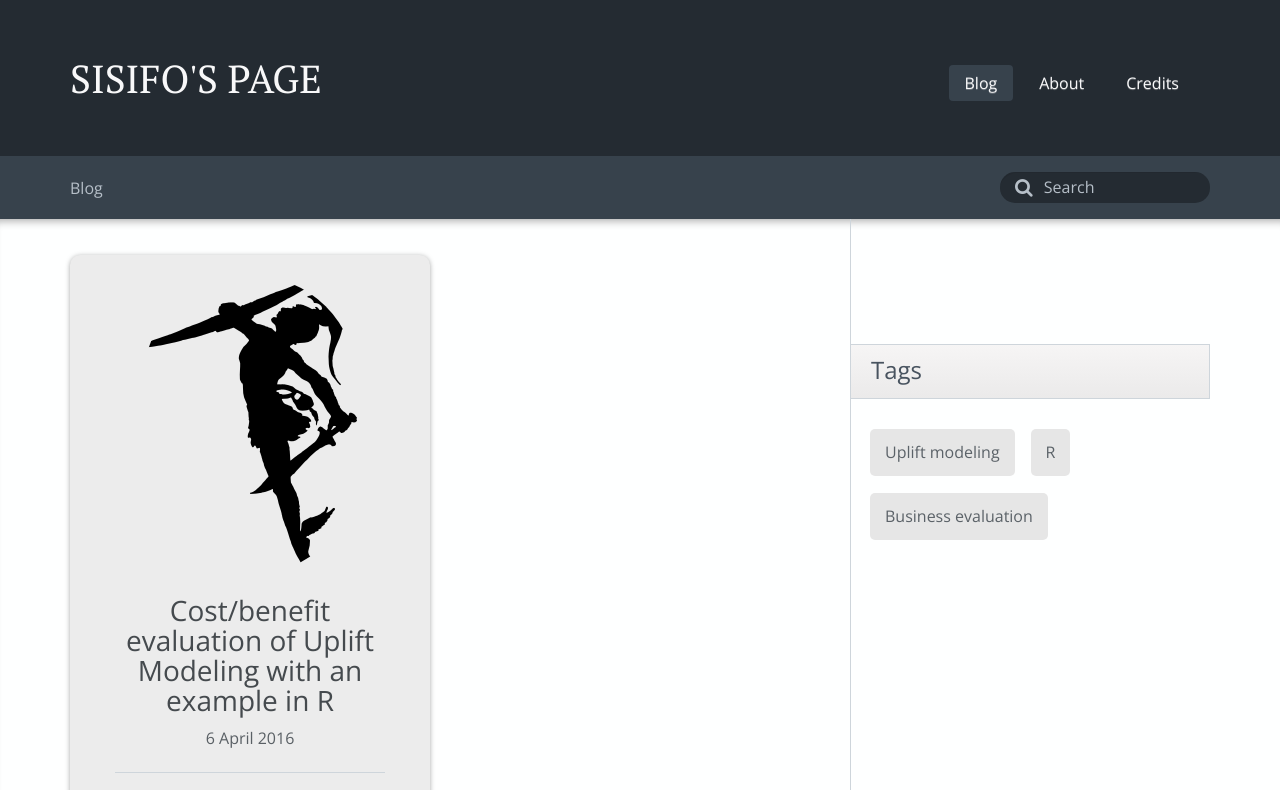
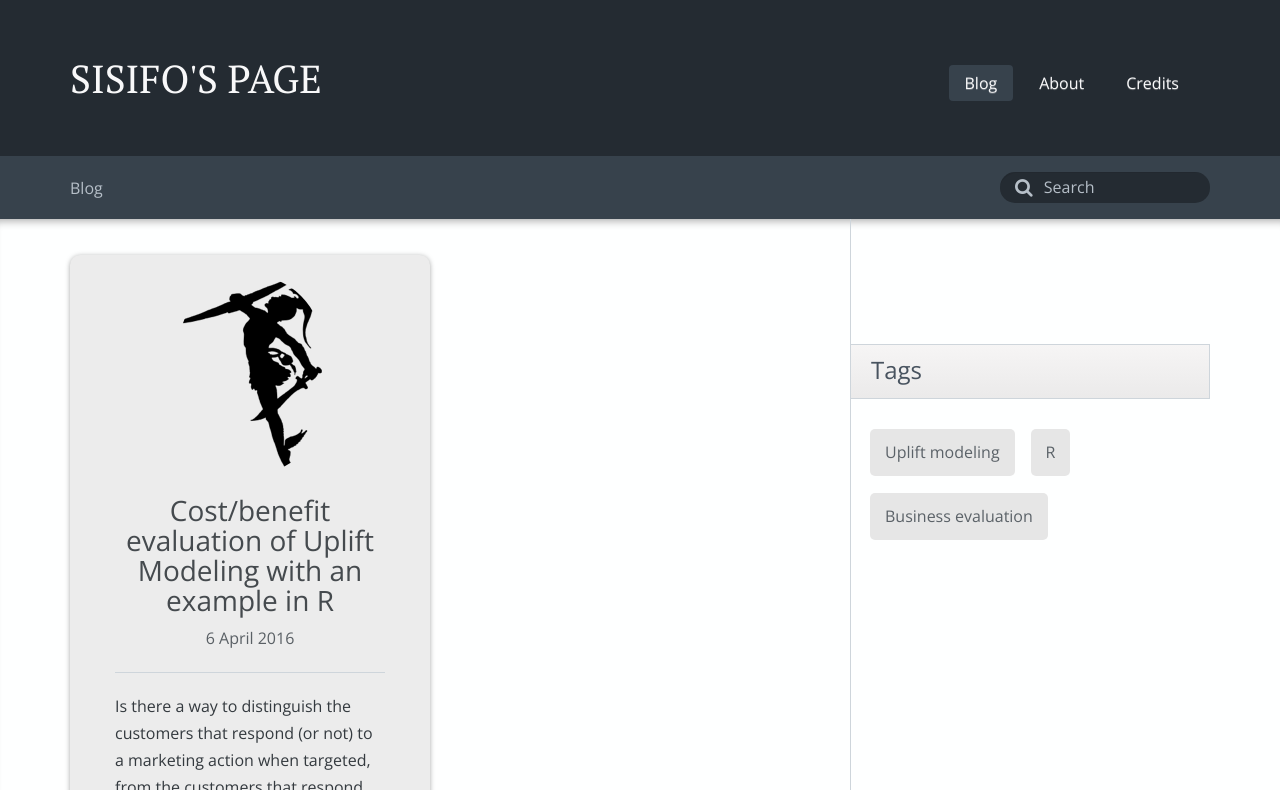
Before and after one commit to lrnzcig/lrnzcig.github.io, a website: page index.html in a window 1280 px wide. Shown: the top 790 px of the page. Drawn offline with nearby package versions, Linux system fonts and the light colour scheme.

Commit message:
index smaller image

```diff
--- a/index.html
+++ b/index.html
@@ -107,7 +107,7 @@
                         <div class="col-md-6 col-sm-6">
                             <article itemscope itemtype="http://schema.org/Article" class="blog-teaser">
                                 <header>
-                                    <img src="img/liftarn-Perseus-300px.png" alt="Perseus">
+                                    <img src="img/liftarn-Perseus-200px.png" alt="Perseus">
                                     <h3><a href="2016-04-01-uplift-evaluation.html" id="uplift-title" >
                                     <span itemprop="name">Cost/benefit evaluation of Uplift Modeling with an example in R</span></a></h3>
                                     <span itemprop="datePublished" content="2016-04-06" class="meta">6 April 2016</span>
```
Also changed, not shown: img/liftarn-Perseus-100px.png (added), img/liftarn-Perseus-150px.png (added), img/liftarn-Perseus-200px.png (added).
